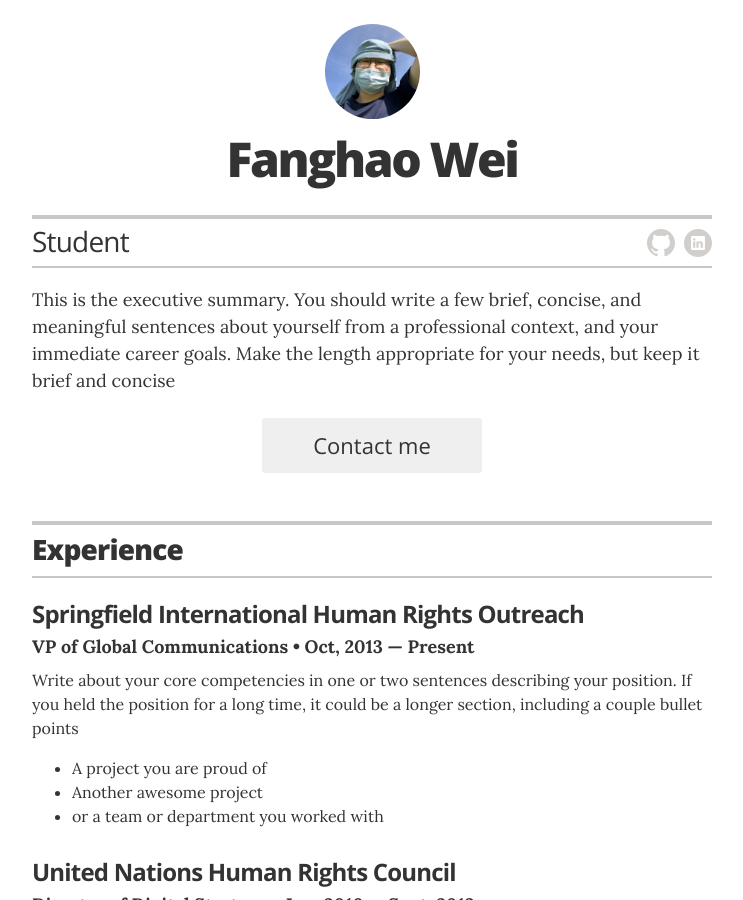
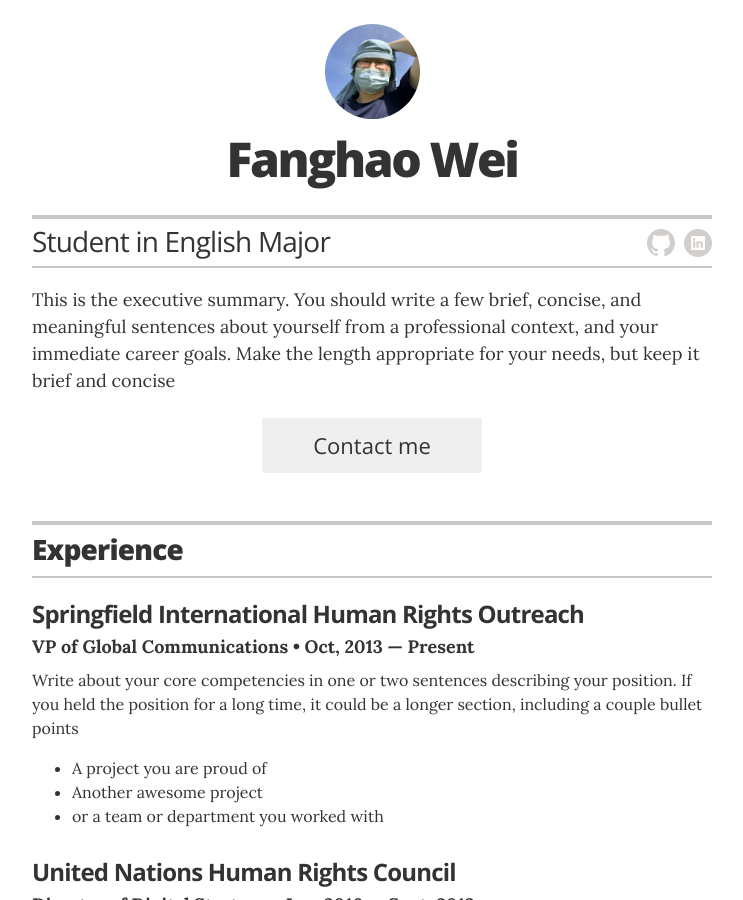
Before and after one commit to vfanghao/fanghao.me, a Jekyll site: the page built from index.html, in a window 1280 px wide and 900 px high. Shown: the whole window, without its empty margins (268-1011 px from the left). Built offline with Jekyll 4.4.1, drawn with Linux system fonts in a browser that asks for light colours.

Commit message:
Update _config.yml

```diff
--- a/_config.yml
+++ b/_config.yml
@@ -11,7 +11,7 @@ sass:
 # Resume settings
 resume_avatar:                  "true"
 resume_name:                    "Fanghao Wei"
-resume_title:                   "Student"
+resume_title:                   "Student in English Major"
 
 # used for the contact button in _layouts/resume.html
 resume_contact_email:           "vfanghao@gmail.com"
```
